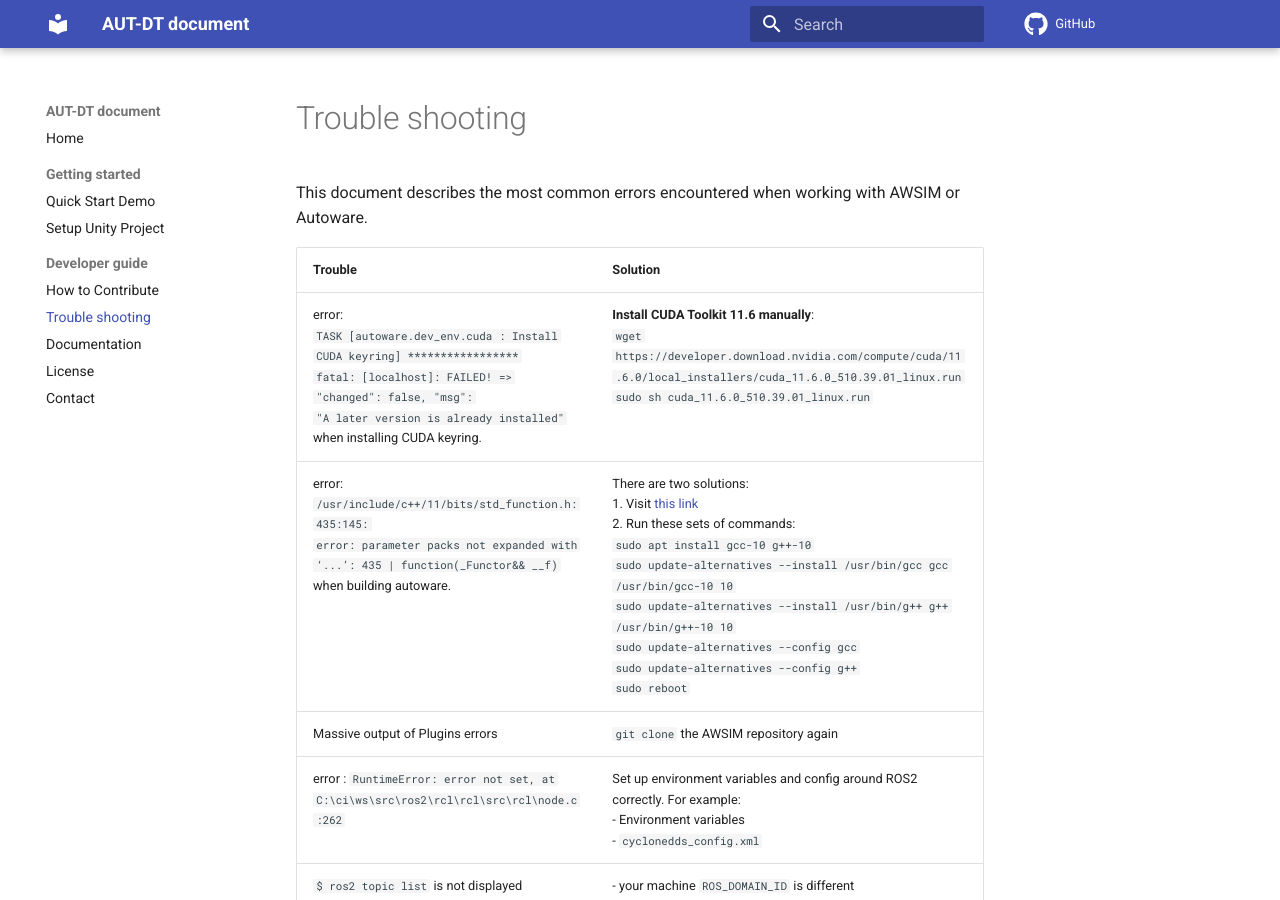
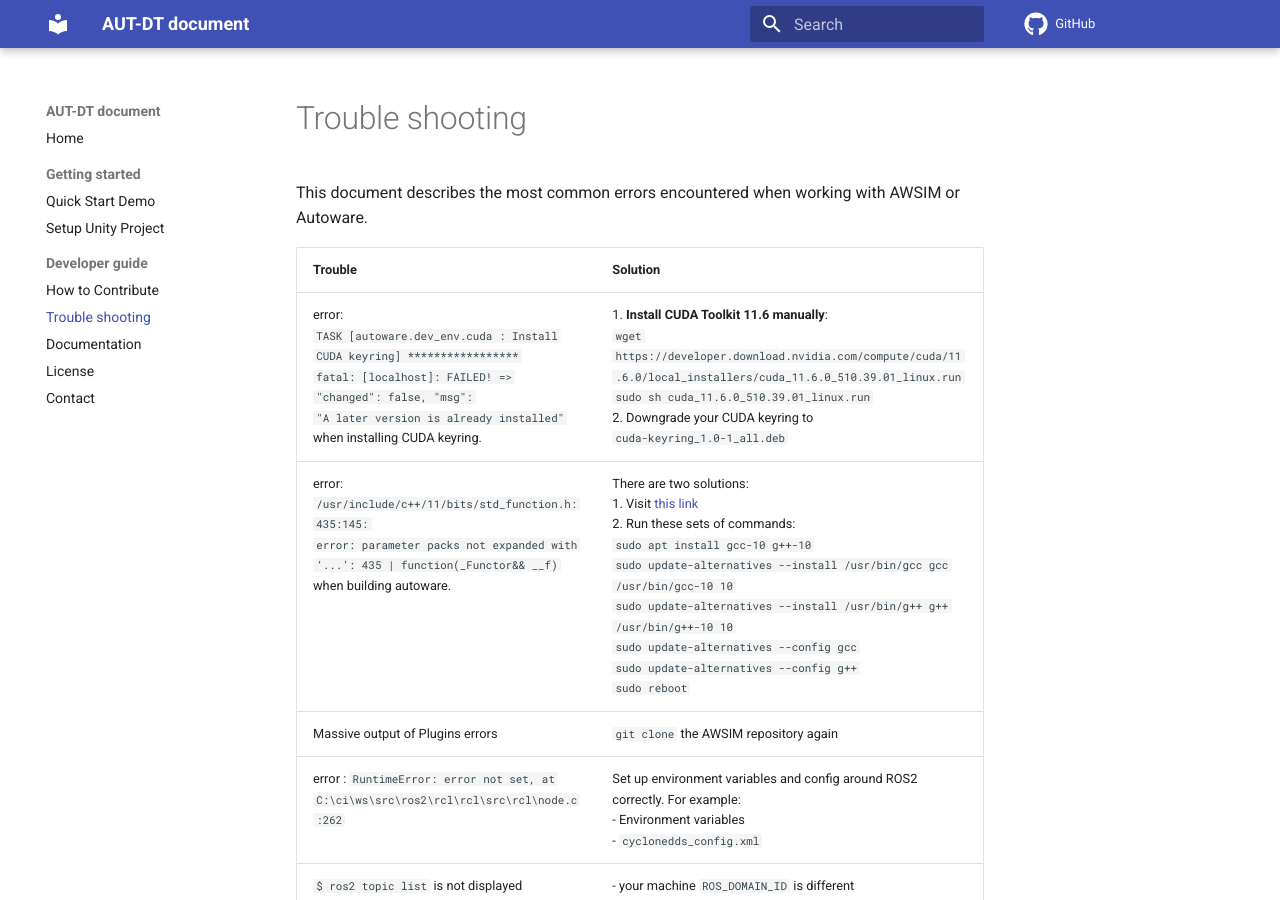
Before and after one commit to rzninvo/Digital-Twin-of-a-Traffic-Scene-Using-RSU-and-AWSIM, an MkDocs documentation site: the page built from docs/DeveloperGuide/TroubleShooting/index.md, in a window 1280 px wide and 900 px high. Built offline with MkDocs 1.6.1 and Material for MkDocs 9.7.7, drawn with Linux system fonts in a browser that asks for light colours; comment, search, counter and statistics services are not loaded.

Commit message:
Edited TroubleShooting documentation.

```diff
--- a/docs/DeveloperGuide/TroubleShooting/index.md
+++ b/docs/DeveloperGuide/TroubleShooting/index.md
@@ -4,7 +4,7 @@
 
 |Trouble|Solution|
 |:--|:--|
-|error: <br>`TASK [autoware.dev_env.cuda : Install CUDA keyring] *****************` <br> `fatal: [localhost]: FAILED! => "changed": false, "msg":` <br> `"A later version is already installed"` when installing CUDA keyring.| **Install CUDA Toolkit 11.6 manually**: <br> `wget https://developer.download.nvidia.com/compute/cuda/11.6.0/local_installers/cuda_11.6.0_510.39.01_linux.run`<br>`sudo sh cuda_11.6.0_510.39.01_linux.run`|
+|error: <br>`TASK [autoware.dev_env.cuda : Install CUDA keyring] *****************` <br> `fatal: [localhost]: FAILED! => "changed": false, "msg":` <br> `"A later version is already installed"` when installing CUDA keyring.| 1. **Install CUDA Toolkit 11.6 manually**: <br> `wget https://developer.download.nvidia.com/compute/cuda/11.6.0/local_installers/cuda_11.6.0_510.39.01_linux.run`<br>`sudo sh cuda_11.6.0_510.39.01_linux.run` <br> 2. Downgrade your CUDA keyring to <br> `cuda-keyring_1.0-1_all.deb`|
 |error: `/usr/include/c++/11/bits/std_function.h:435:145:` <br> `error: parameter packs not expanded with ‘...’: 435 | function(_Functor&& __f)` <br> when building autoware.| There are two solutions: <br> 1. Visit [this link](https://github.com/NVIDIA/apex/issues/1491) <br> 2. Run these sets of commands: <br> `sudo apt install gcc-10 g++-10` <br> `sudo update-alternatives --install /usr/bin/gcc gcc /usr/bin/gcc-10 10` <br> `sudo update-alternatives --install /usr/bin/g++ g++ /usr/bin/g++-10 10` <br> `sudo update-alternatives --config gcc` <br> `sudo update-alternatives --config g++` <br> `sudo reboot`|
 |Massive output of Plugins errors|`git clone` the AWSIM repository again|
 |error : `RuntimeError: error not set, at C:\ci\ws\src\ros2\rcl\rcl\src\rcl\node.c:262`|Set up environment variables and config around ROS2 correctly. For example:<br> - Environment variables<br> - `cyclonedds_config.xml`<br>
```
